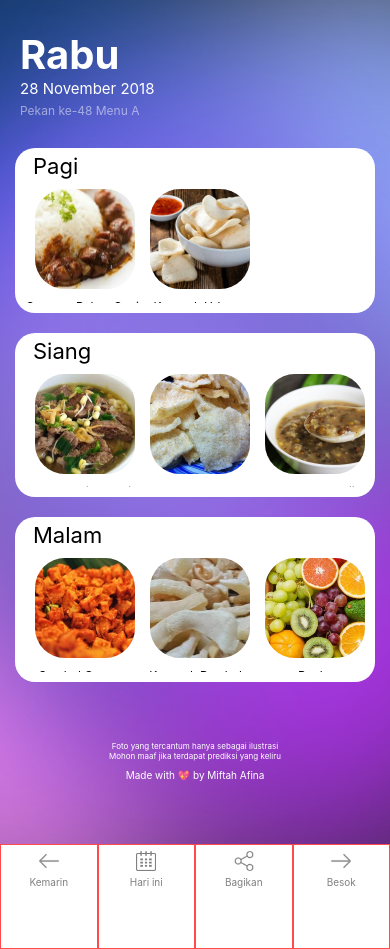
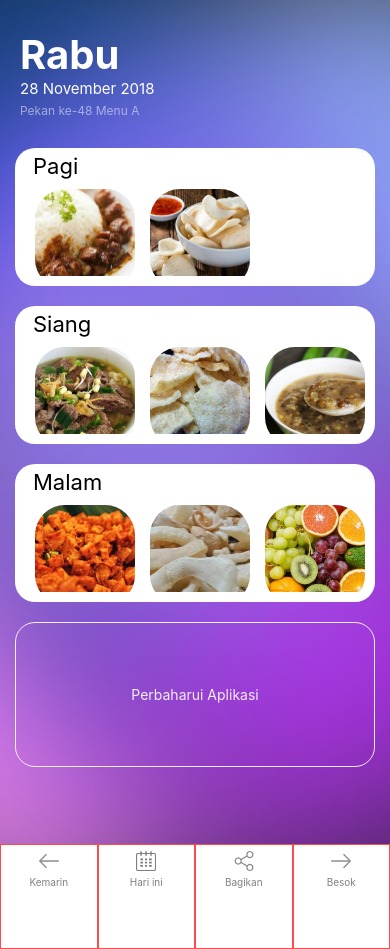
Before and after one commit to miftahafina/makan-apa, a React Native app: screen / in a window 390 px wide. Built offline with nearby package versions, Linux system fonts and the light colour scheme.

Commit message:
Add UpdateButton component

```diff
--- a/App.js
+++ b/App.js
@@ -6,6 +6,7 @@ import Today from './components/Today';
 import DateNav from './components/DateNav';
 import CreditFooter from './components/CreditFooter';
 import Moment from 'moment';
+import UpdateButton from './components/UpdateButton';
 
 export default class App extends React.Component {
   state = {
@@ -94,6 +95,8 @@ export default class App extends React.Component {
             <SideDishScroller meal='breakfast' mealId='Pagi' day={moment.day()} type={type}/>
             <SideDishScroller meal='lunch' mealId='Siang' day={moment.day()} type={type}/>
             <SideDishScroller meal='dinner' mealId='Malam' day={moment.day()} type={type}/>
+
+            <UpdateButton />
             <CreditFooter />
           </ScrollView>
           <DateNav prevDay={this.prevDay} nextDay={this.nextDay} toDay={this.toDay} share={this.share}/>
--- a/components/CreditFooter.js
+++ b/components/CreditFooter.js
@@ -9,7 +9,7 @@ export default class CreditFooter extends React.Component {
       <View style={container}>
         <Text style={smallText}>
           Foto yang tercantum hanya sebagai ilustrasi{'\n'}
-          Mohon maaf jika terdapat prediksi yang keliru
+          Jika terdapat prediksi yang keliru, silakan perbaharui aplikasi terlebih dahulu
         </Text>
         <Text style={text}>Made with 💖 ️by Miftah Afina</Text>
       </View>
--- /dev/null
+++ b/components/UpdateButton.js
@@ -0,0 +1,39 @@
+import React from 'react';
+import { StyleSheet, Text, Image, View, TouchableNativeFeedback } from 'react-native';
+
+export default class DateButton extends React.Component {
+  render() {
+    const {button, text} = styles;
+
+    return (
+    <View style={button}>
+      <Text style={text}>Perbaharui Aplikasi</Text>
+    </View>
+    )
+  }
+}
+
+const styles = StyleSheet.create({
+  button: {
+    flex           : 1,
+    opacity        : 0.9,
+
+    alignItems    : 'center',
+    flexDirection : 'row',
+    justifyContent: 'center',
+
+    marginBottom: 20,
+    marginLeft  : 15,
+    marginRight : 15,
+
+    padding: 10,
+
+    borderWidth : 1,
+    borderColor : '#fff',
+    borderRadius: 20,
+  },
+
+  text: {
+    color : '#fff',
+  }
+})
```
